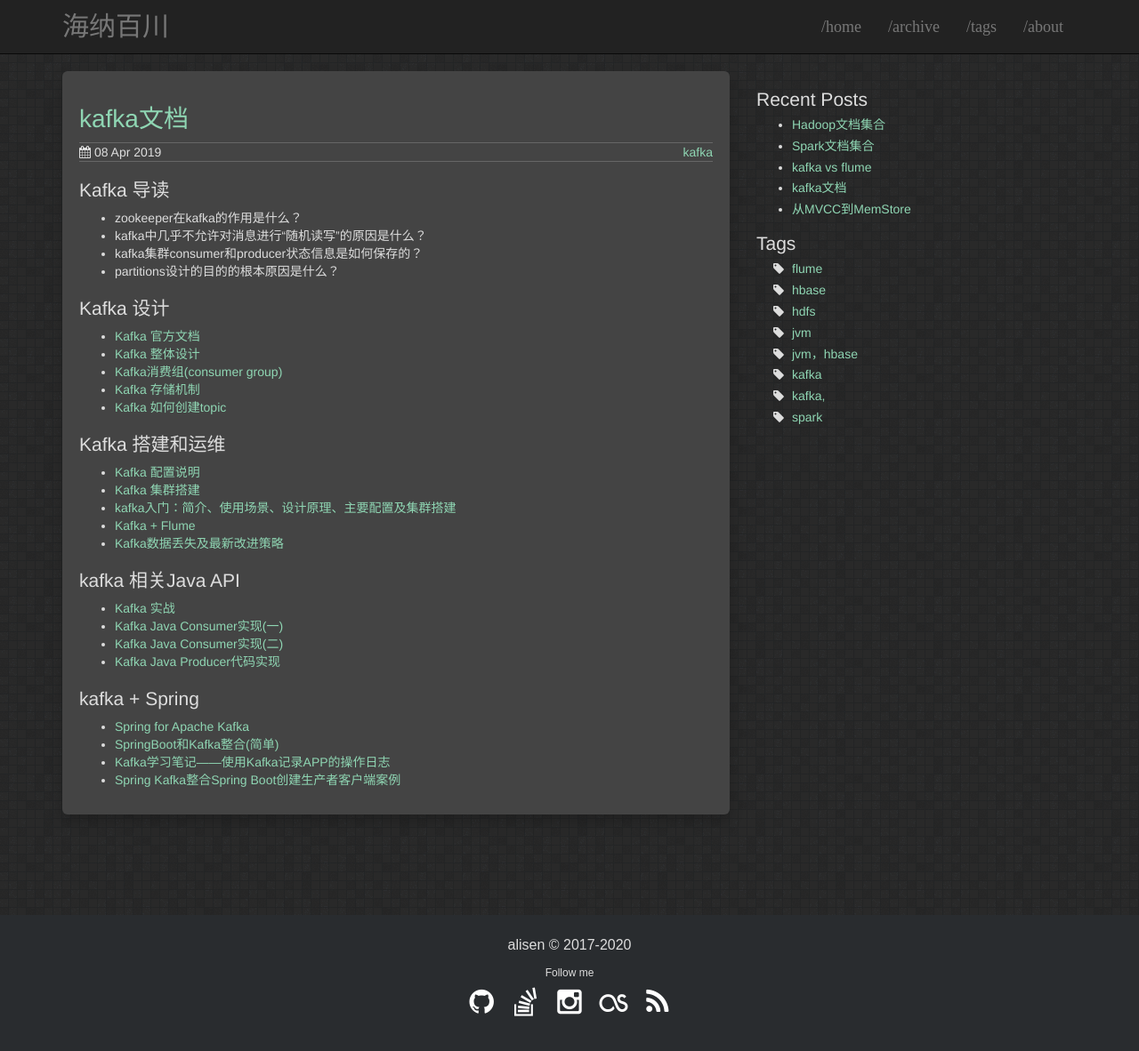
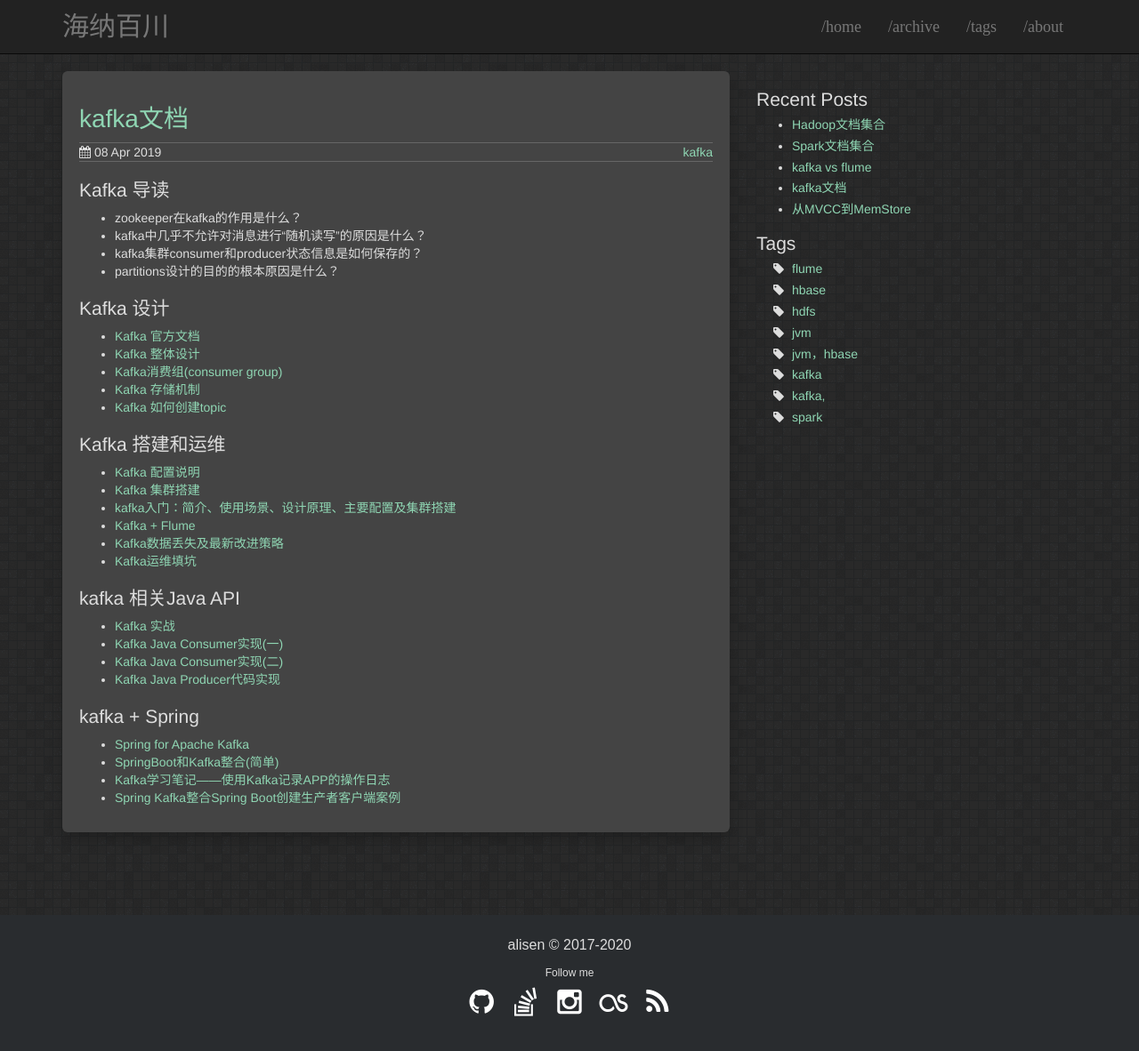
Before and after one commit to igithu/summary, a Jekyll site: the page built from _posts/2019-04-08-kafka-doc.md, in a window 1280 px wide and 1206 px high. Shown: the top 1182 px of the window at 89% size. Built offline with Jekyll 4.4.1, drawn with Linux system fonts in a browser that asks for light colours.

Commit message:
Update 2019-04-08-kafka-doc.md

```diff
--- a/_posts/2019-04-08-kafka-doc.md
+++ b/_posts/2019-04-08-kafka-doc.md
@@ -28,6 +28,7 @@ tags: kafka
 * [kafka入门：简介、使用场景、设计原理、主要配置及集群搭建](https://www.cnblogs.com/likehua/p/3999538.html)
 * [Kafka + Flume](https://www.cnblogs.com/daviddu/articles/7805094.html)
 * [Kafka数据丢失及最新改进策略](http://lday.me/2017/10/08/0014_kafka_data_loss_and_new_mechanism/)
+* [Kafka运维填坑](https://www.jianshu.com/p/d2cbaae38014)
 
 
 
```
